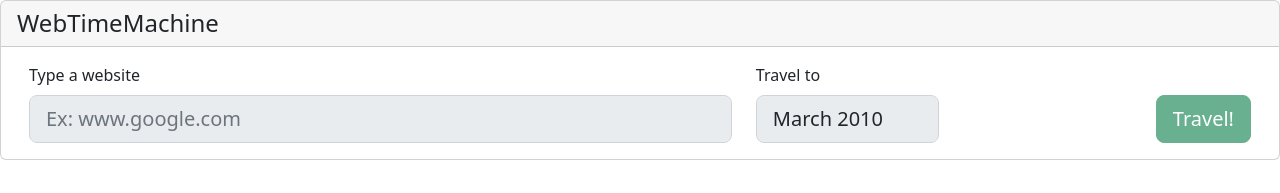
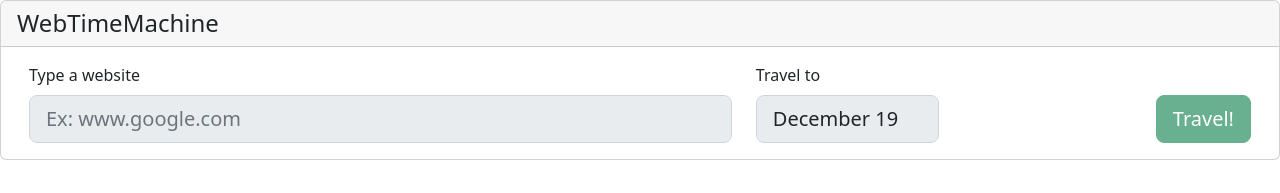
Before and after one commit to gab-villa/web-time-machine, a React (Vite) app: page / in a window 1280 px wide. Shown: the top 193 px of the page. Built offline with nearby package versions, Linux system fonts and the light colour scheme; no server answers.

Commit message:
probably improved view in mob devices

```diff
--- a/src/App.jsx
+++ b/src/App.jsx
@@ -15,7 +15,7 @@ function App() {
   const [status, setStatus] = useState('typing');
   const [website, setWebsite] = useState('');
   const [foundSite, setFoundSite] = useState('');
-  const [inpDate, setInpDate] = useState('2010-03');
+  const [inpDate, setInpDate] = useState('1998-12');
 
   useEffect(() => {
       async function startWithRandSite()
@@ -182,7 +182,7 @@ function App() {
 
       <Row className="mx-0">
         <Col className="px-0">
-          <Ratio aspectRatio="21x9">
+          <Ratio aspectRatio="1x1">
           <iframe src={foundSite} title="timemachine"></iframe>
           </Ratio>
         </Col>
--- a/vite.config.js
+++ b/vite.config.js
@@ -4,5 +4,7 @@ import react from '@vitejs/plugin-react'
 // https://vitejs.dev/config/
 export default defineConfig({
   plugins: [react()],
-
+  server:{
+    host:true
+    }
 })
```
